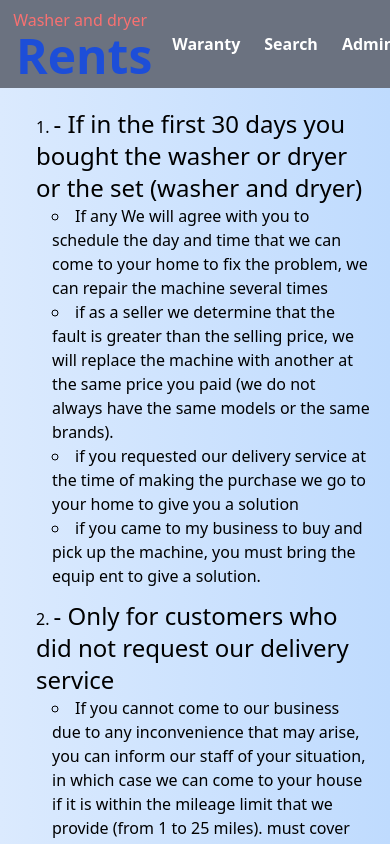
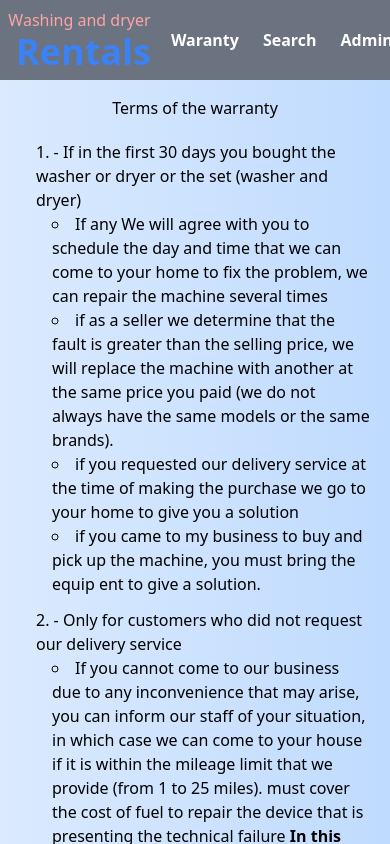
Before and after one commit to angel7005/demo-wash, a Next.js app: page / in a window 390 px wide. Shown: the top 844 px of the page. Built offline with nearby package versions, Linux system fonts and the light colour scheme.

Commit message:
head, footer, h1 y h2 header text..

```diff
--- a/pages/components/footer.js
+++ b/pages/components/footer.js
@@ -2,7 +2,7 @@ export default function Footer() {
     return (
             <footer>
               <div className="py-8 mt-3 flex bg-gray-700 justify-center text-white">
-              <p className="mr-1  items-center">Doctor Washing rentals</p>, <p> cell: +xx (123) 456-789, email: washerrent@xxxx.xx</p>
+              <p className="mr-1  items-center">Doctor Washing rental, cell: +xx (123) 456-789, email: washerrent@xxxx.xx</p>
               </div>
             </footer>
     )
--- a/pages/components/header.js
+++ b/pages/components/header.js
@@ -5,10 +5,10 @@ const  Header = () => {
 		<div className="bg-gray-500">
 			<nav className="flex justify-between ">
 				<div className="logo p-2 items-top">
-					<p className="xl:text-4xl lg:text-2xl md:text-2xl sm:text-2xl  text-red-400">
-					 	Washer and dryer
+					<p className="xl:text-4xl lg:text-2xl md:text-2xl sm:text-2xl  text-red-300">
+					 	Washing and dryer
 					</p>
-					<p className="pl-2 text-blue-700 font-bold text-5xl">Rents</p>
+					<p className="pl-2 text-blue-500 font-bold text-4xl">Rentals</p>
 				</div>
 				<div className="block flex justify-end  " >
 					<ul className="menu flex items-center justify-end" >
--- a/pages/index.js
+++ b/pages/index.js
@@ -8,15 +8,16 @@ import WarrantySearh from '../components/warrantysearch.jsx'
 
 const  TermineContract = () => {
 	return (
-			<div className="themegrad
-						grid grid-cols-3 gap-2 w-3/3 h-full">
+			<div className="themegrad h-full
+						grid grid-cols-3 gap-2 w-3/3 ">
 				<div className="text-center col-span-3"><Header/></div>
 
 				<div className="flex col-span-3 mx-5 h-full items-center justify-end">
 					<div className="text-left">
+					<h1 className="text-header1 text-center py-2"> Terms of the warranty</h1>
 					 <lu>
 						<li className="list mt-3">
-						    <a className="text-2xl">- If in the first 30 days you bought the washer or dryer or the set (washer and dryer)</a>
+						    <a className="text-header2">- If in the first 30 days you bought the washer or dryer or the set (washer and dryer)</a>
 						    <lu>
 						     <li className="list list1">
 						     	If any We will agree with you to schedule the day and time that we can come to your home to fix the problem,
@@ -32,7 +33,7 @@ const  TermineContract = () => {
 							</lu>
 						</li>
 						<li className="list mt-3">
-      						<a className="text-2xl">- Only for customers who did not request our delivery service</a>
+      						<a className="text-header2">- Only for customers who did not request our delivery service</a>
       						<lu>
       							<li className="list list1">If you cannot come to our business due to any inconvenience that may arise,
       								you can inform our staff of your situation, in which case we can come to your house
@@ -51,7 +52,7 @@ const  TermineContract = () => {
       								you will not have to pay any  cost as long as it is within the warranty time.</li>
 							</lu>
       					</li>
-      					<li className="list mt-3"><a className="text-2xl">- For ALL CLIENTS IN GENERAL</a>
+      					<li className="list mt-3"><a className="text-header2">- For ALL CLIENTS IN GENERAL</a>
       					  <lu>
       					     <li className="list list1"> During that Warranty period, you will not have to pay any repair costs if machine has a technical failure </li>
       					     <li className="list  list1"> We are only responsible for technical damage to the machine
@@ -65,7 +66,7 @@ const  TermineContract = () => {
       						 </li>
       					   </lu>
     				    </li>
-						<li className="list mt-3"><a className="text-2xl">- The warranty only covers technical failures of the washer or dryer.</a>
+						<li className="list mt-3"><a className="text-header2">- The warranty only covers technical failures of the washer or dryer.</a>
 							 	<lu>
 							 	  <li className="list list1">Make sure that the connectors and their electricity are in good condition and that the 220V plug is with the correct volts
 							 	 	so as not to cause damage to the dryer.</li>
@@ -77,7 +78,7 @@ const  TermineContract = () => {
 
     				  </lu>
 
-					  <div className="flex justify-center mt-6 text-2xl">Thank you for your purchase, we are here to serve you!</div>
+					  <div className="flex justify-center mt-6 text-header2">Thank you for your purchase, we are here to serve you!</div>
 					</div>
 				</div>
 
--- a/styles/globals.css
+++ b/styles/globals.css
@@ -55,6 +55,14 @@ li.active {
   @apply border-4 text-center border-black text-white bg-blue-700 font-bold p-2 rounded-full hover:bg-green-300 hover:text-black transition duration-300
 }
 
+.text-header1 {
+      @apply xl:text-3xl lg:text-3xl md:text-3xl sm:text-2xl
+}
+
+.text-header2 {
+    @apply xl:text-2xl lg:text-2xl md:text-2xl sm:text-2xl
+}
+
 .list {
   @apply ml-4 xl:text-lg lg:text-lg md:text-lg sm:text-lg
 }
```
